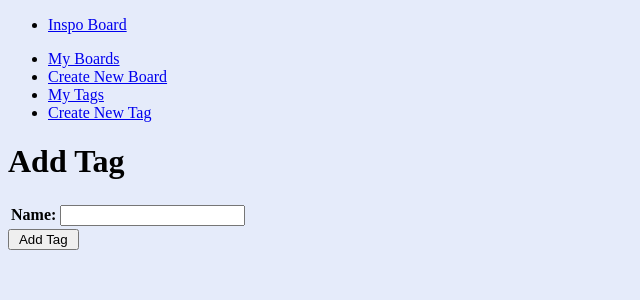
After one commit to asands94/inspoboard, a Django app: page /tags/create/ in a window 1280 px wide. The commit adds this page. Shown: the top 300 px of the page, without its empty margins (0-640 px from the left). Run offline with Django 4.2, Linux system fonts and the light colour scheme.

```diff
--- a/main_app/admin.py
+++ b/main_app/admin.py
@@ -1,6 +1,7 @@
 from django.contrib import admin
-from .models import Board, Photo
+from .models import Board, Tag, Photo
 
 # Register your models here.
 admin.site.register(Board)
+admin.site.register(Tag)
 admin.site.register(Photo)
--- a/main_app/models.py
+++ b/main_app/models.py
@@ -2,9 +2,19 @@ from django.db import models
 from django.urls import reverse
 
 # Create your models here.
+class Tag(models.Model):
+    name = models.CharField(max_length=50)
+
+    def __str__(self):
+        return self.name
+
+    def get_absolute_url(self):
+        return reverse('tags_details', kwargs={'pk': self.id})
+
 class Board(models.Model):
     name = models.CharField(max_length=100)
     description = models.TextField()
+    tags = models.ManyToManyField(Tag)
 
     def __str__(self):
         return self.name
@@ -12,7 +22,6 @@ class Board(models.Model):
     def get_absolute_url(self):
         return reverse('details', kwargs={'board_id': self.id})
 
-
 class Photo(models.Model):
     url = models.CharField(max_length=200)
     board = models.ForeignKey(Board, on_delete=models.CASCADE)
--- a/main_app/templates/base.html
+++ b/main_app/templates/base.html
@@ -18,6 +18,8 @@
       <ul>
         <li><a href="{% url 'index'%}">My Boards</a></li>
         <li><a href="{% url 'board_create'%}">Create New Board</a></li>
+        <li><a href="{% url 'tags_index'%}">My Tags</a></li>
+        <li><a href="{% url 'tags_create'%}">Create New Tag</a></li>
       </ul>
     </nav>
   </header>
--- /dev/null
+++ b/main_app/templates/main_app/tag_form.html
@@ -0,0 +1,18 @@
+{% extends 'base.html' %} {% block content %} {% if object %}
+<h1>Update {{ object.name }}</h1>
+{% else %}
+<h1>Add Tag</h1>
+{% endif %}
+
+<form action="" method="post">
+  {% csrf_token %}
+  <table>
+    {{ form.as_table }}
+  </table>
+  <input
+    type="submit"
+    value="{% if object %} Update Tag {% else %} Add Tag {% endif %}"
+  />
+</form>
+
+{% endblock %}
--- a/main_app/urls.py
+++ b/main_app/urls.py
@@ -9,4 +9,11 @@ urlpatterns = [
   path('boards/<int:pk>/update/', views.BoardUpdate.as_view(), name='board_update'),
   path('boards/<int:pk>/delete/', views.BoardDelete.as_view(), name='board_delete'),
   path('boards/<int:board_id>/add_photo/', views.add_photo, name='add_photo'),
+  path('boards/<int:board_id>/assoc_tag/<int:tag_id>/', views.assoc_tag, name='assoc_tag'),
+  path('boards/<int:board_id>/assoc_tag/<int:tag_id>/remove/', views.unassoc_tag, name='unassoc_tag'),
+  path('tags/', views.TagList.as_view(), name='tags_index'),
+  path('tags/<int:pk>/', views.TagDetail.as_view(), name='tags_details'),
+  path('tags/create/', views.TagCreate.as_view(), name='tags_create'),
+  path('tags/<int:pk>/update/', views.TagUpdate.as_view(), name='tags_update'),
+  path('tags/<int:pk>/delete/', views.TagDelete.as_view(), name='tags_delete'),
 ]
--- a/main_app/views.py
+++ b/main_app/views.py
@@ -2,7 +2,9 @@ from django.shortcuts import render, redirect
 import uuid
 import boto3
 from django.views.generic.edit import CreateView, UpdateView, DeleteView
-from .models import Board, Photo
+from django.views.generic import ListView
+from django.views.generic.detail import DetailView
+from .models import Board, Tag, Photo
 
 S3_BASE_URL = 'https://s3.amazonaws.com/'
 BUCKET = 'inspoboarddjangoapp'
@@ -17,20 +19,19 @@ def boards_index(request):
 
 def boards_details(request, board_id):
     board = Board.objects.get(id=board_id)
-    return render(request, 'boards/details.html', {'board': board})
 
-class BoardCreate(CreateView):
-    model = Board
-    fields = '__all__'
+    tags = Tag.objects.all()
+    tags_board_doesnt_have = tags.exclude(id__in = board.tags.all().values_list('id'))
 
-class BoardUpdate(UpdateView):
-    model = Board
-    fields = '__all__'
+    return render(request, 'boards/details.html', {'board': board, 'tags': tags_board_doesnt_have})
 
-class BoardDelete(DeleteView):
-    model = Board
-    success_url = '/boards'
+def assoc_tag(request, board_id, tag_id):
+  Board.objects.get(id=board_id).tags.add(tag_id)
+  return redirect('details', board_id=board_id)
 
+def unassoc_tag(request, board_id, tag_id):
+  Board.objects.get(id=board_id).tags.remove(tag_id)
+  return redirect('details', board_id=board_id)
 
 def add_photo(request, board_id):
     # photo-file will be the "name" attribute on the <input type="file">
@@ -50,3 +51,38 @@ def add_photo(request, board_id):
         except:
             print('An error occurred uploading file to S3')
     return redirect('details', board_id=board_id)
+
+class BoardCreate(CreateView):
+    model = Board
+    fields = ['name', 'description']
+
+class BoardUpdate(UpdateView):
+    model = Board
+    fields = ['name', 'description']
+
+class BoardDelete(DeleteView):
+    model = Board
+    success_url = '/boards/'
+
+class TagList(ListView):
+    model = Tag
+    template_name = 'tags/index.html'
+
+    def get_all(self):
+      return Tag.objects.all()
+
+class TagDetail(DetailView):
+  model = Tag
+  template_name = 'tags/details.html'
+
+class TagCreate(CreateView):
+  model = Tag
+  fields = '__all__'
+
+class TagUpdate(UpdateView):
+    model = Tag
+    fields = '__all__'
+
+class TagDelete(DeleteView):
+    model = Tag
+    success_url = '/tags/'
```
Also changed, not shown: main_app/templates/boards/details.html (+28 -0 lines), main_app/templates/main_app/tag_confirm_delete.html (added, +16 -0 lines), main_app/migrations/0002_tag_board_tags.py (added).
